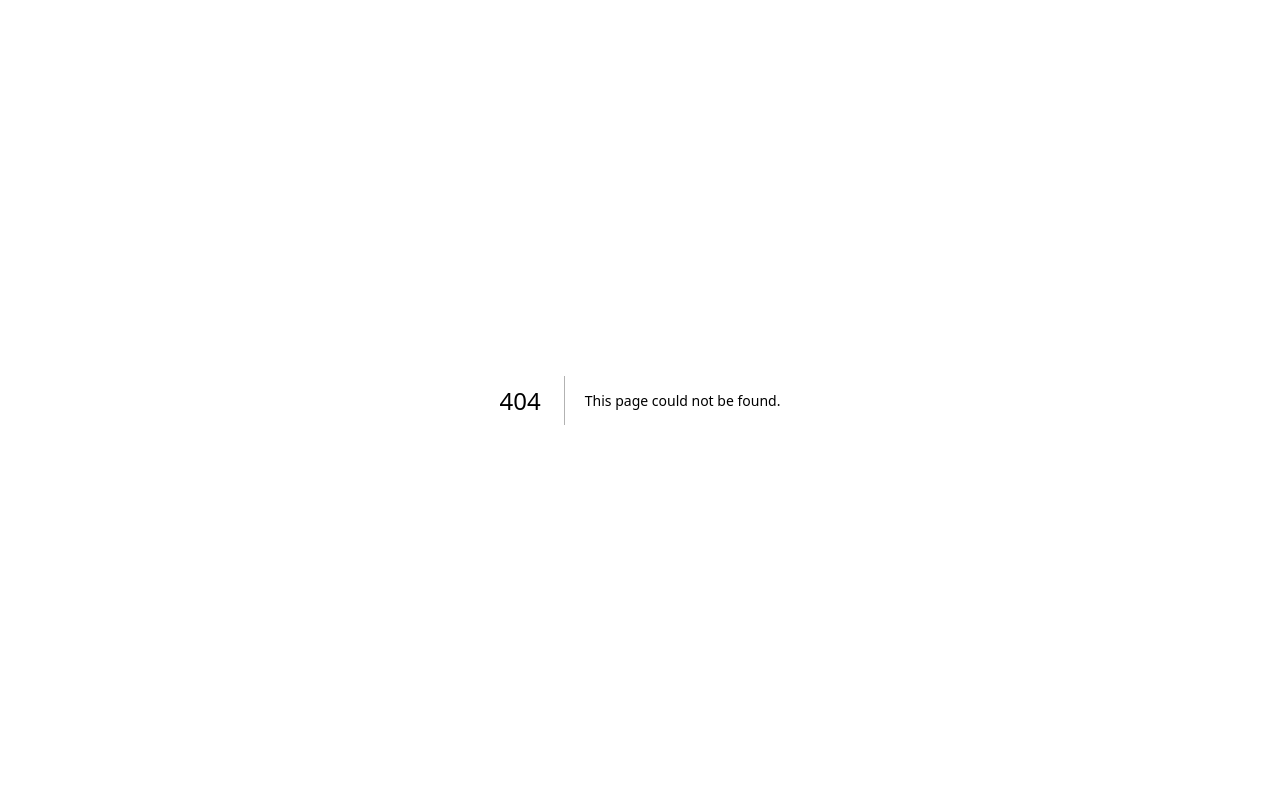
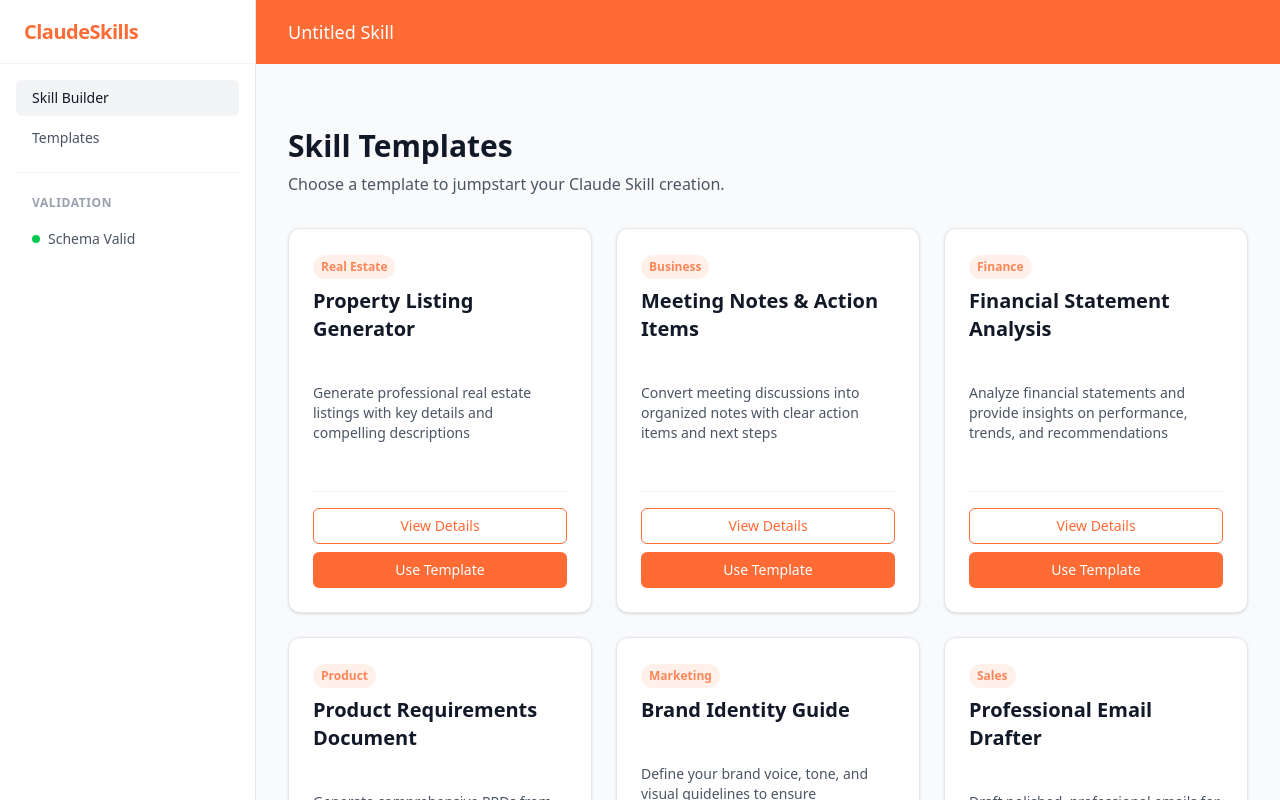
Before and after one commit to itsocialist/claude-skills-builder, a Next.js app: page /templates in a window 1280 px wide. Before the commit this address had no page. Shown: the top 800 px of the page. Built offline with nearby package versions, Linux system fonts and the light colour scheme.

Commit message:
fix: download filename, template loading, and CSS variable issues

```diff
--- a/src/app/builder/page.tsx
+++ b/src/app/builder/page.tsx
@@ -1,8 +1,10 @@
 'use client';
 
-import { useState } from 'react';
+import { useState, useEffect } from 'react';
+import { useSearchParams } from 'next/navigation';
 import { useSkillStore } from '@/lib/store/skillStore';
 import { generateSkillZip } from '@/lib/utils/skill-generator';
+import { getTemplateById } from '@/lib/templates';
 import { Button } from '@/components/ui/button';
 import { Input } from '@/components/ui/input';
 import { Textarea } from '@/components/ui/textarea';
@@ -12,8 +14,27 @@
 import { Shell } from '@/components/layout/Shell';
 
 export default function BuilderPage() {
-    const { skill, updateField, reset } = useSkillStore();
+    const searchParams = useSearchParams();
+    const { skill, updateField, setSkill, reset } = useSkillStore();
     const [isGenerating, setIsGenerating] = useState(false);
+
+    // Load template from query parameter on mount
+    useEffect(() => {
+        const templateId = searchParams.get('template');
+        if (templateId) {
+            const template = getTemplateById(templateId);
+            if (template) {
+                setSkill({
+                    name: template.name,
+                    description: template.description,
+                    category: template.category,
+                    tags: template.tags,
+                    triggers: template.triggers,
+                    instructions: template.instructions,
+                });
+            }
+        }
+    }, [searchParams, setSkill]);
 
     const handleGenerate = async () => {
         setIsGenerating(true);
@@ -22,9 +43,19 @@
             const url = URL.createObjectURL(blob);
             const a = document.createElement('a');
             a.href = url;
-            a.download = `${skill.name.toLowerCase().replace(/\s+/g, '-')}.zip`;
+            // Use skill name or fallback to 'skill' if empty
+            const filename = skill.name?.trim()
+                ? skill.name.toLowerCase().replace(/\s+/g, '-')
+                : 'skill';
+            a.download = `${filename}.zip`;
+            a.style.display = 'none';
+            document.body.appendChild(a);
             a.click();
-            URL.revokeObjectURL(url);
+            // Delay removal and URL revocation to ensure download starts
+            setTimeout(() => {
+                document.body.removeChild(a);
+                URL.revokeObjectURL(url);
+            }, 100);
         } catch (error) {
             console.error('Generation failed:', error);
             alert('Failed to generate skill. Please try again.');
--- a/src/app/globals.css
+++ b/src/app/globals.css
@@ -71,16 +71,14 @@
   --popover: #FFFFFF;
   --popover-foreground: #111827;
   /* Brand Colors - Ship/Ape Orange */
-  --primary: 22 100% 60%;
-  /* #FF6B35 */
-  --primary-foreground: 0 0% 100%;
+  --primary: #FF6B35;
+  --primary-foreground: #FFFFFF;
 
-  --secondary: 245 100% 65%;
-  /* #5B4CFF */
-  --secondary-foreground: 0 0% 100%;
+  --secondary: #5B4CFF;
+  --secondary-foreground: #FFFFFF;
 
-  --muted: 210 40% 96.1%;
-  --muted-foreground: 215.4 16.3% 46.9%;
+  --muted: #F3F4F6;
+  --muted-foreground: #6B7280;
   --accent: #F3F4F6;
   --accent-foreground: #111827;
   --destructive: #EF4444;
@@ -94,14 +92,14 @@
   --chart-3: oklch(0.398 0.07 227.392);
   --chart-4: oklch(0.828 0.189 84.429);
   --chart-5: oklch(0.769 0.188 70.08);
-  --sidebar: oklch(0.985 0 0);
-  --sidebar-foreground: oklch(0.145 0 0);
-  --sidebar-primary: oklch(0.205 0 0);
-  --sidebar-primary-foreground: oklch(0.985 0 0);
-  --sidebar-accent: oklch(0.97 0 0);
-  --sidebar-accent-foreground: oklch(0.205 0 0);
-  --sidebar-border: oklch(0.922 0 0);
-  --sidebar-ring: oklch(0.708 0 0);
+  --sidebar: #F9FAFB;
+  --sidebar-foreground: #111827;
+  --sidebar-primary: #FF6B35;
+  --sidebar-primary-foreground: #FFFFFF;
+  --sidebar-accent: #F3F4F6;
+  --sidebar-accent-foreground: #111827;
+  --sidebar-border: #E5E7EB;
+  --sidebar-ring: #FF6B35;
 }
 
 .dark {
--- a/src/app/page.tsx
+++ b/src/app/page.tsx
@@ -1,4 +1,5 @@
 import Link from 'next/link';
+import { PenTool, Rocket, Download } from 'lucide-react';
 import { Button } from '@/components/ui/button';
 import { Card } from '@/components/ui/card';
 import { getAllTemplates } from '@/lib/templates';
@@ -33,8 +34,8 @@
         <div className="container mx-auto px-4">
           <div className="grid md:grid-cols-3 gap-8">
             <Card className="p-6 border-none shadow-lg">
-              <div className="h-12 w-12 bg-primary-100 rounded-lg flex items-center justify-center mb-4 text-2xl">
-                📝
+              <div className="h-12 w-12 bg-primary-100 rounded-lg flex items-center justify-center mb-4 text-primary">
+                <PenTool className="h-6 w-6" />
               </div>
               <h3 className="text-xl font-semibold mb-2">Simple Form Builder</h3>
               <p className="text-gray-600">
@@ -42,8 +43,8 @@
               </p>
             </Card>
             <Card className="p-6 border-none shadow-lg">
-              <div className="h-12 w-12 bg-primary-100 rounded-lg flex items-center justify-center mb-4 text-2xl">
-                🚀
+              <div className="h-12 w-12 bg-primary-100 rounded-lg flex items-center justify-center mb-4 text-primary">
+                <Rocket className="h-6 w-6" />
               </div>
               <h3 className="text-xl font-semibold mb-2">Industry Templates</h3>
               <p className="text-gray-600">
@@ -51,8 +52,8 @@
               </p>
             </Card>
             <Card className="p-6 border-none shadow-lg">
-              <div className="h-12 w-12 bg-primary-100 rounded-lg flex items-center justify-center mb-4 text-2xl">
-                ⚡
+              <div className="h-12 w-12 bg-primary-100 rounded-lg flex items-center justify-center mb-4 text-primary">
+                <Download className="h-6 w-6" />
               </div>
               <h3 className="text-xl font-semibold mb-2">Instant Download</h3>
               <p className="text-gray-600">
--- /dev/null
+++ b/src/app/templates/page.tsx
@@ -0,0 +1,52 @@
+'use client';
+
+import Link from 'next/link';
+import { Card } from '@/components/ui/card';
+import { Button } from '@/components/ui/button';
+import { getAllTemplates } from '@/lib/templates';
+import { Shell } from '@/components/layout/Shell';
+
+export default function TemplatesPage() {
+    const templates = getAllTemplates();
+
+    return (
+        <Shell>
+            <div className="container mx-auto py-8">
+                <div className="mb-8">
+                    <h1 className="text-3xl font-bold text-gray-900 mb-2">Skill Templates</h1>
+                    <p className="text-gray-600">Choose a template to jumpstart your Claude Skill creation.</p>
+                </div>
+
+                <div className="grid md:grid-cols-2 lg:grid-cols-3 gap-6">
+                    {templates.map((template) => (
+                        <Card key={template.id} className="flex flex-col p-6 hover:shadow-lg transition-shadow border-gray-200">
+                            <div className="mb-4">
+                                <span className="inline-block px-2 py-1 text-xs font-semibold text-primary/80 bg-primary/10 rounded-full mb-2">
+                                    {template.category}
+                                </span>
+                                <h3 className="text-xl font-bold text-gray-900">{template.name}</h3>
+                            </div>
+
+                            <p className="text-gray-600 mb-6 flex-grow text-sm">
+                                {template.description}
+                            </p>
+
+                            <div className="pt-4 border-t border-gray-100 mt-auto">
+                                <Link href={`/templates/${template.id}`} className="block w-full">
+                                    <Button className="w-full bg-white text-primary border border-primary hover:bg-primary/5">
+                                        View Details
+                                    </Button>
+                                </Link>
+                                <Link href={`/builder?template=${template.id}`} className="block w-full mt-2">
+                                    <Button className="w-full bg-primary hover:bg-primary/90 text-white">
+                                        Use Template
+                                    </Button>
+                                </Link>
+                            </div>
+                        </Card>
+                    ))}
+                </div>
+            </div>
+        </Shell>
+    );
+}
--- a/src/components/layout/Shell.tsx
+++ b/src/components/layout/Shell.tsx
@@ -37,7 +37,7 @@
 
             {/* Main Content - Flexible */}
             <main className="flex-1 min-w-0 overflow-y-auto">
-                <div className="h-16 bg-primary flex items-center justify-between px-8">
+                <div className="h-16 bg-primary flex items-center justify-between px-8 sticky top-0 z-10">
                     <h1 className="text-lg font-medium text-primary-foreground">Untitled Skill</h1>
                     <div className="flex gap-2">
                         {/* Toolbar items can go here */}
```
